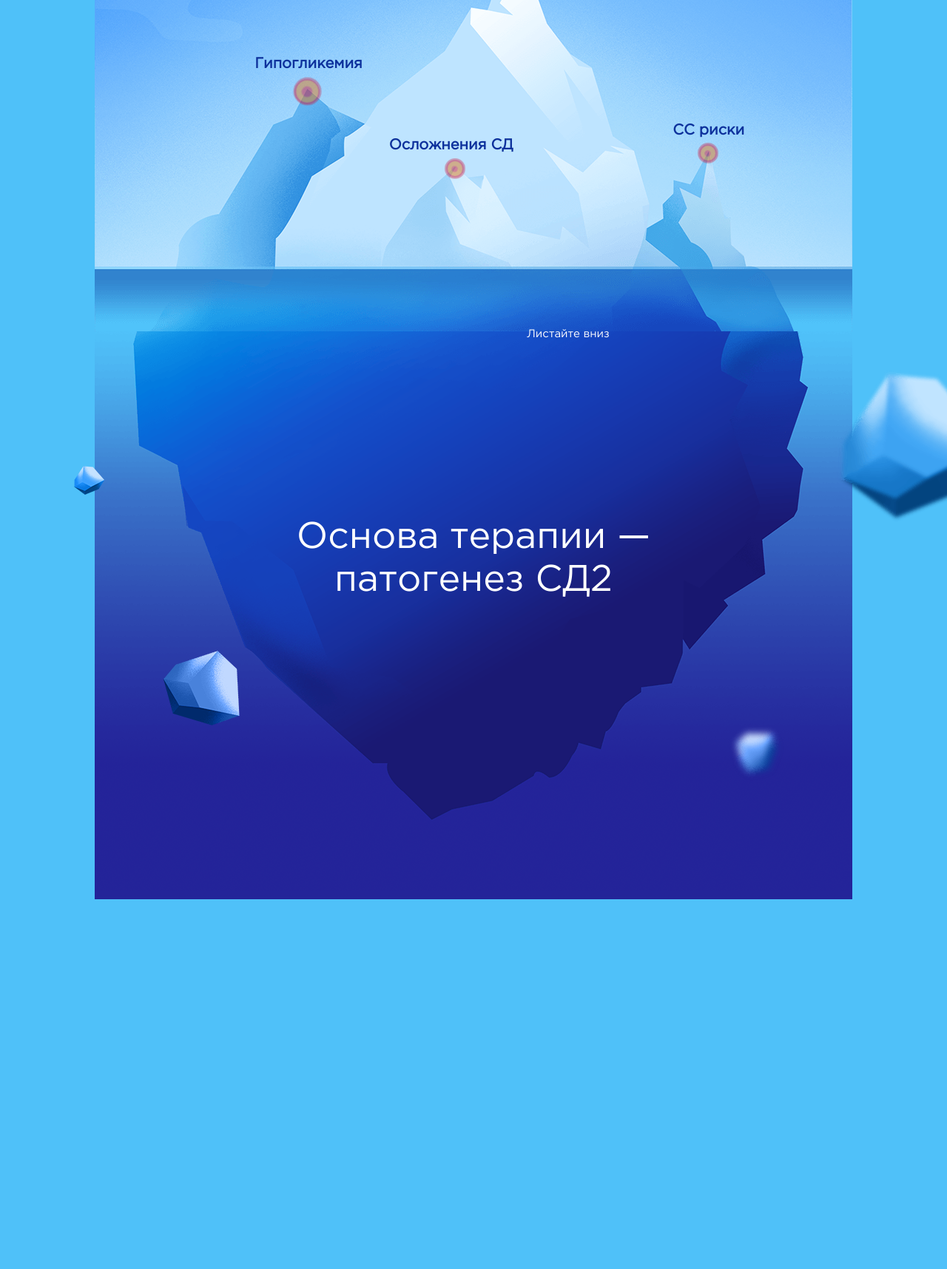
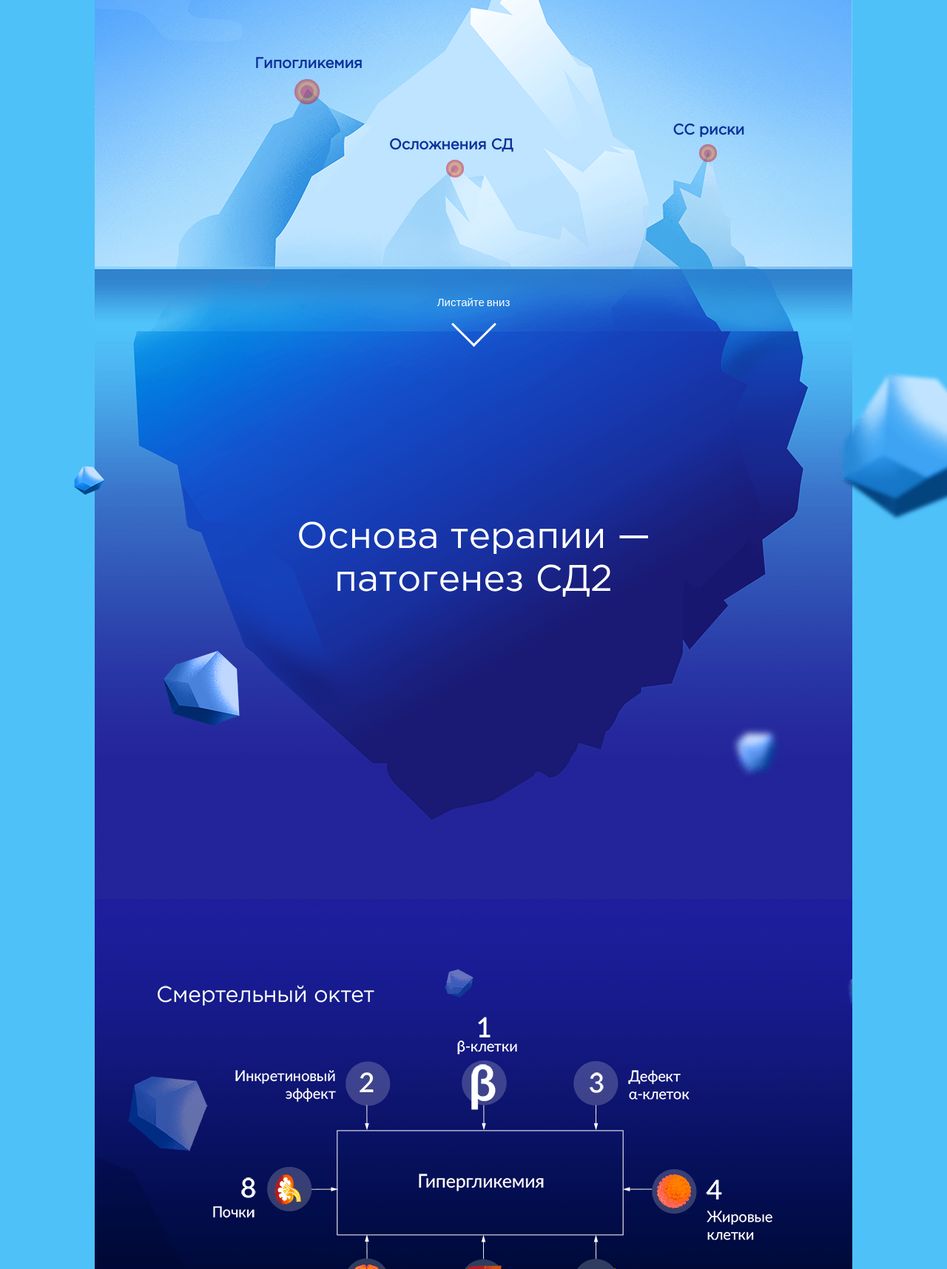
Before and after one commit to esvirin/onPoint, a website: page src/index.html in a window 1280 px wide. Shown: the part 320-2036 px from the top of the page at 74% size. Before the commit the page ends 1536 px from the top, so only its background shows below. Drawn offline with nearby package versions, Linux system fonts and the light colour scheme; files that its build step writes are made by us from their sources.

Commit message:
third section is done

```diff
--- a/src/css/float.less
+++ b/src/css/float.less
@@ -1,13 +1,12 @@
-@import "./typography.less";
-
 .float__footer{
   width: 100%;
   position: fixed;
+  left: 0;
+  bottom: 20px;
   display: flex;
   flex-direction: column;
   justify-content: end;
   align-items: center;
-  bottom: 20px;
   font-size: 15px;
   color: white;
   padding: 0;
--- a/src/css/normalize.less
+++ b/src/css/normalize.less
@@ -26,8 +26,7 @@
 body {
   margin: 0;
   padding: 0;
-
-  background-color: #4fc1f9;
+  box-sizing: border-box;
 
 }
 
@@ -363,3 +362,12 @@ body{
   margin: 0;
   overflow-x: hidden;
 }
+
+.container{
+  display: flex;
+  flex-direction: column;
+  align-items: center;
+  background-color: #4fc1f9;
+  width: 100%;
+  height: 100%;
+}
--- a/src/css/sectionOne.less
+++ b/src/css/sectionOne.less
@@ -1,6 +1,7 @@
 @import "./typography.less";
 
 .section-one{
+  display: block;
   width: 1024px;
   height: 768px;
   background-image: url('../img/first_background.png');
@@ -8,7 +9,6 @@
   background-size: contain;
   background-position: center;
   padding: 0;
-  margin: 0 auto;
   color: @myBlue;
   font-family: gotham;
 
@@ -80,6 +80,7 @@
       @keyframes myScaleCenter {
         0%{
           border: 2px solid @myOrange;
+          transform: scale(1);
         }
         100%{
 
@@ -107,7 +108,7 @@
       transform-origin: 50% 50%;
       @keyframes myScale {
         0%{
-          border: 2px solid @myRed;
+          border: 5px solid @myRed;
         }
         100%{
           border: 2px solid @myRed;
--- /dev/null
+++ b/src/css/sectionThree.less
@@ -0,0 +1,13 @@
+@import "./typography.less";
+
+.section-three{
+  width: 1024px;
+  height: 768px;
+  background-image: url('../img/third_background.png');
+  background-repeat: no-repeat;
+  background-position: center;
+  margin: 0 auto;
+  padding: 0;
+  color: #fff;
+  font-family: gotham;
+}
--- a/src/css/sectionTwo.less
+++ b/src/css/sectionTwo.less
@@ -1,13 +1,13 @@
 @import "./typography.less";
 
 .section-two{
+  display: block;
   width: 1024px;
   height: 768px;
-  background-color: #2d8ffc;
   background-image: url('../img/second_background.png');
   background-repeat: no-repeat;
-  background-size: cover;
-  margin: 0 auto;
+  background-size: contain;
+  background-position: center;
   padding: 0;
   color: @myBlue;
   font-family: gotham;
--- a/src/css/style.less
+++ b/src/css/style.less
@@ -2,3 +2,4 @@
 @import "./float.less";
 @import "./sectionOne.less";
 @import "./sectionTwo.less";
+@import "./sectionThree.less";
--- a/src/index.html
+++ b/src/index.html
@@ -27,7 +27,7 @@
   <title>Document</title>
 </head>
 <body>
-
+<div class="container">
 
 
 	<div class="section-one">
@@ -62,17 +62,26 @@
 				<p>Основа терапии —</p>
 				<p>патогенез СД2</p>
 			</div>
+	</div>
+
+	<div class="section-three">
+
+	</div>
 
 
-
-
+</div>
 
 <div class="float__footer">
 	<span>Листайте вниз</span>
-		<span class="section-one__footer_arrow"></span>
+	<span class="float__footer_arrow"></span>
 </div>
 
+<div class="foat__pagination">
+	<span class="pag_item active"></span>
+	<span class="pag_item"></span>
+	<span class="pag_item"></span>
 </div>
+
   <script src="./js/main.js" charset="utf-8"></script>
 </body>
 </html>
--- a/src/js/main.js
+++ b/src/js/main.js
@@ -0,0 +1,3 @@
+document.addEventListener('scroll', function(event){
+  console.log(window.scrollY)
+})
```
Also changed, not shown: build/css/style.css, build/img/third_background.png (added), build/index.html, build/js/main.js, src/img/third_background.png (added). Lines whose indentation alone changed are shown as unchanged.
